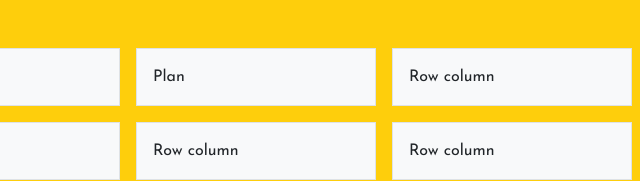
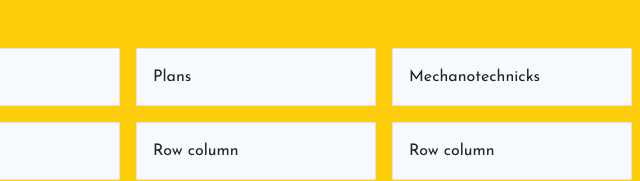
Before and after one commit to ashleigh-tesla/Aaron, a plain HTML site: page index.html in a window 1280 px wide. Shown: the part 2556-2737 px from the top of the page, 640-1280 px from the left. Drawn offline with nearby package versions, Linux system fonts and the light colour scheme.

Commit message:
Update index.html

```diff
--- a/index.html
+++ b/index.html
@@ -231,10 +231,10 @@
                 <div class="p-3 border bg-light">Houses</div>
             </div>
             <div class="col">
-                <div class="p-3 border bg-light">Plan</div>
+                <div class="p-3 border bg-light">Plans</div>
             </div>
             <div class="col">
-                <div class="p-3 border bg-light">Row column</div>
+                <div class="p-3 border bg-light">Mechanotechnicks</div>
             </div>
             <div class="col">
                 <div class="p-3 border bg-light">Row column</div>
@@ -381,7 +381,8 @@
     </div>
 
     <div class="container-fluid p-2">
-        <a class="text-success" href="static/form.html" target="_blank">Fill In the form below, I'll get in touch with you as soon as I
+        <a class="text-success" href="static/form.html" target="_blank">Fill In the form below, I'll get in touch with
+            you as soon as I
             can.</a>
     </div>
 
```
